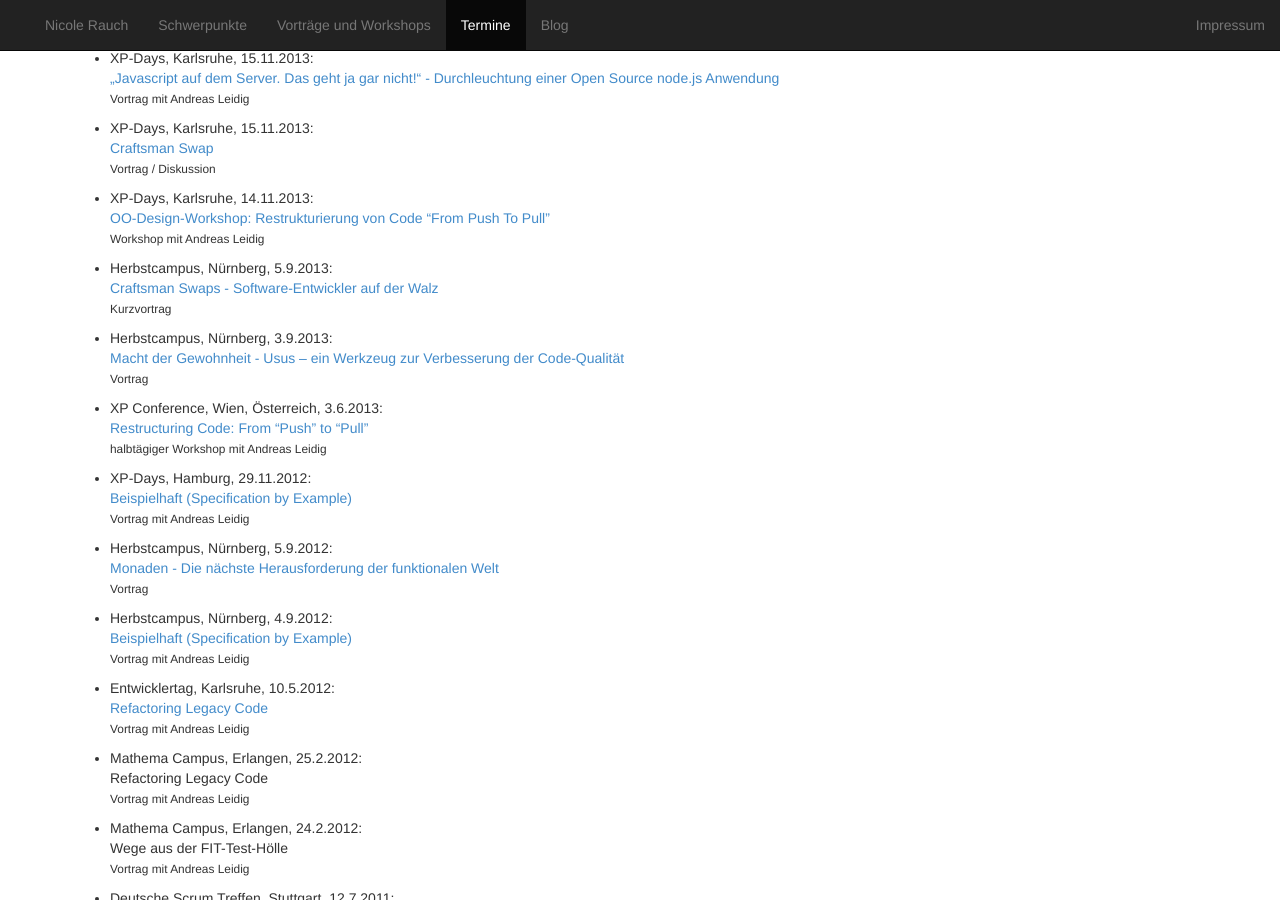
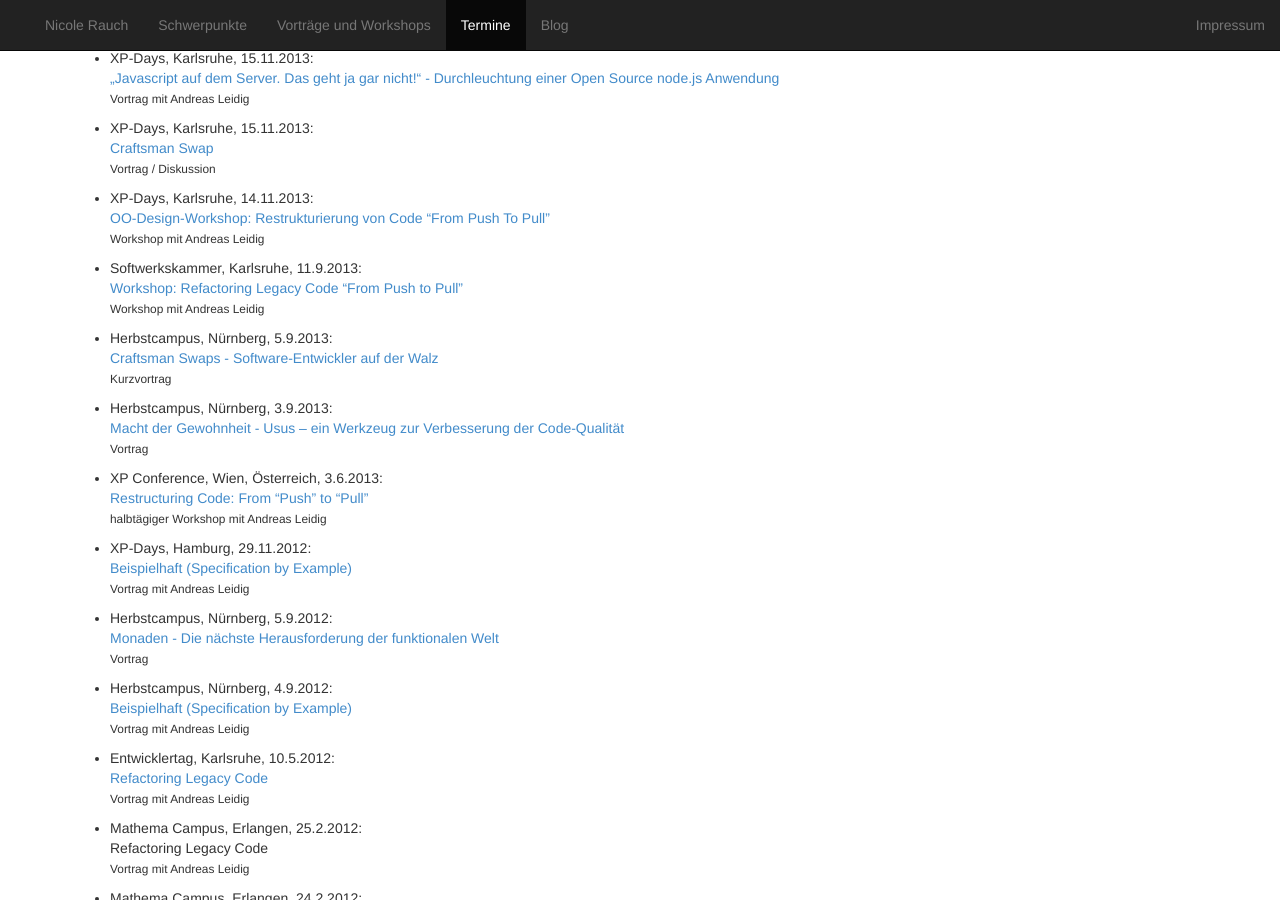
Before and after one commit to NicoleRauch/BusinessWebsite, a Jekyll site: the page built from jekyll/termine.md, in a window 1280 px wide and 900 px high, scrolled down 1944 px. Built offline with Jekyll 4.4.1, drawn with Linux system fonts in a browser that asks for light colours; nearby versions of some CDN libraries; library files that are not in the unit come from our copies.

Commit message:
Push2Pull-Workshop Herbst 2013.

```diff
--- a/jekyll/termine.md
+++ b/jekyll/termine.md
@@ -117,6 +117,10 @@ layout: default
   [OO-Design-Workshop: Restrukturierung von Code "From Push To Pull"](http://www.xpdays.de/2013/sessions/078-oo-design-workshop-restrukturierung-von-code-from-push-to-pull.html)<br>
   <small>Workshop mit Andreas Leidig</small>
 
+* Softwerkskammer, Karlsruhe, 11.9.2013:<br>
+  [Workshop: Refactoring Legacy Code "From Push to Pull"](https://www.softwerkskammer.org/activities/ka-treffen-25)<br>
+  <small>Workshop mit Andreas Leidig</small>
+
 * Herbstcampus, Nürnberg, 5.9.2013:<br>
   [Craftsman Swaps - Software-Entwickler auf der Walz](http://www.herbstcampus.de/hc13/program/sessions.html#100004)<br>
   <small>Kurzvortrag</small>
```
